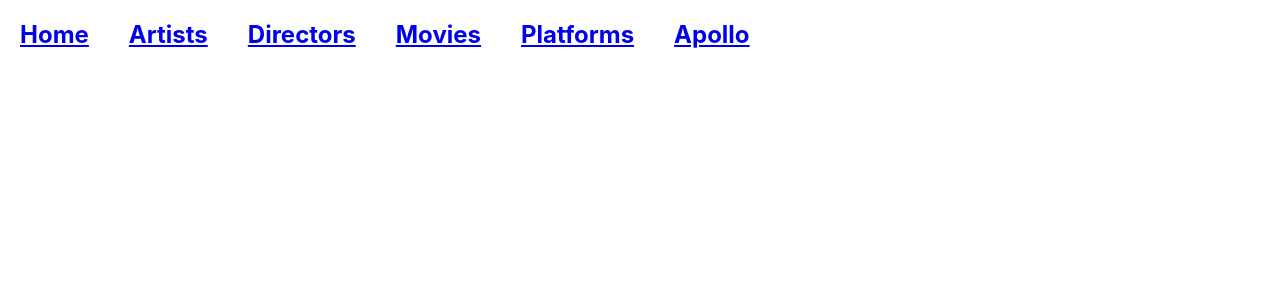
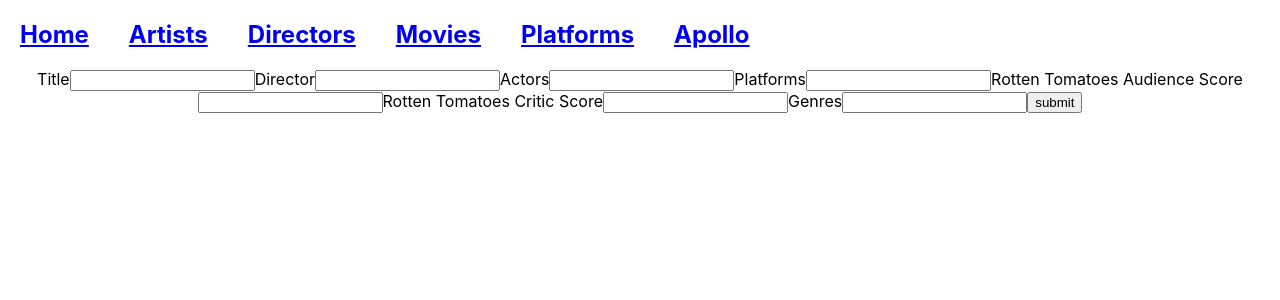
Before and after one commit to LoganLeopold/graphql_front, a React (Create React App) app: page /movie/update/1 in a window 1280 px wide. Shown: the top 300 px of the page. Built offline with nearby package versions, Linux system fonts and the light colour scheme; no server answers.

Commit message:
realizing multiple front end reqeusts quicker than back end requests

```diff
--- a/src/App.js
+++ b/src/App.js
@@ -38,10 +38,6 @@ class App extends Component {
         </nav>
 
         <main>
-            {/* <Route path="/actor" exact render={routerProps => <ActorStart {...routerProps} {...this.state}/>} />
-            <Route path="/director" exact render={routerProps => <DirectorStart {...routerProps} {...this.state}/>} />
-            <Route path="/movie" exact render={routerProps => <MovieStart {...routerProps} {...this.state}/>} />
-            <Route path="/platform" exact render={routerProps => <PlatformStart {...routerProps} {...this.state}/>} />  */}
             <Route path="/director" exact render={routerProps => <DirectorList {...routerProps} {...this.state}/>} />
             <Route path="/platform" exact render={routerProps => <PlatformList {...routerProps} {...this.state}/>} />
             <Route path="/apollo" exact render={routerProps => <ApolloTest {...routerProps} {...this.state}/>} />
@@ -50,7 +46,7 @@ class App extends Component {
             <Route path="/actor/:id" exact render={routerProps => <ActorUpdate {...routerProps} {...this.state} />} />
 
             <Route path="/movie" exact render={routerProps => <MovieList {...routerProps} {...this.state}/>} />
-            <Route path="movie/update/:id" exact render={routerProps => <MovieUpdate {...routerProps} {...this.state} />} />
+            <Route path="/movie/update/:id"  render={routerProps => <MovieUpdate {...routerProps} {...this.state} />} />
         </main>
 
       </div>
--- a/src/lists/MovieList.js
+++ b/src/lists/MovieList.js
@@ -22,12 +22,12 @@ const MovieList = (props) => {
         <div>
             {
                 data.movieMany.map( movie => {
-                    let directors = movie.Director.map( dir => <h3>{dir}</h3>)
+                    // let directors = movie.Director.map( dir => <h3>{dir}</h3>)
                     return (
                         <div>
                             <h1>{movie.Name}</h1>
                             <label>Director(s)</label>
-                            <ul>{directors}</ul>
+                            {/* <ul>{directors}</ul> */}
                             <Link to={`/movie/update/${movie._id}`}>
                                 <button>Update Movie</button>
                             </Link>
--- a/src/updates/MovieUpdate.js
+++ b/src/updates/MovieUpdate.js
@@ -20,9 +20,22 @@ class MovieUpdate extends Component {
 
     }
 
-    componentDidMount() {
+    async componentDidMount() {
 
-        console.log(this.props)
+        let movieRes = await axios({
+            method: "GET",
+            url: `http://localhost:8000/movie/${this.props.match.params.id}`,
+            headers: {
+                "Content-Type": "application/json",
+                'Access-Control-Allow-Origin' : 'https://localhost:8000',
+            }
+        })
+
+        // Need separate requests to fetch conditional on movie id
+        //Actors
+        //Directors
+        //Platforms
+        console.log(res)
 
     }
 
@@ -38,29 +51,29 @@ class MovieUpdate extends Component {
 
         e.preventDefault()
 
-        // let res = await axios({
-        //     method: "PUT",
-        //     url: `http://localhost:8000/movie/update/${}`,
-        //     headers: {
-        //         "Content-Type": "application/json",
-        //         'Access-Control-Allow-Origin' : 'https://localhost:8000',
-        //     },
-        //     data: {
-        //         name: this.state.name,
-        //         director: this.state.director,
-        //         actors: this.state.actors,
-        //         platforms: this.state.platforms,
-        //         tom_pub: this.state.tom_pub,
-        //         tom_crit: this.state.tom_crit,
-        //         genres: this.state.genres,
-        //     }
-        // })
+        let res = await axios({
+            method: "PUT",
+            url: `http://localhost:8000/movie/update/${this.props.match.params.id}`,
+            headers: {
+                "Content-Type": "application/json",
+                'Access-Control-Allow-Origin' : 'https://localhost:8000',
+            },
+            data: {
+                name: this.state.name,
+                director: this.state.director,
+                actors: this.state.actors,
+                platforms: this.state.platforms,
+                tom_pub: this.state.tom_pub,
+                tom_crit: this.state.tom_crit,
+                genres: this.state.genres,
+            }
+        })
 
-        // if (res.status === 200) {
-        //     console.log(res)
-        // } else {
-        //     console.log(`Post failed with error ${res.status}.`)
-        // }
+        if (res.status === 200) {
+            console.log(res)
+        } else {
+            console.log(`Post failed with error ${res.status}.`)
+        }
 
     }
 
```
